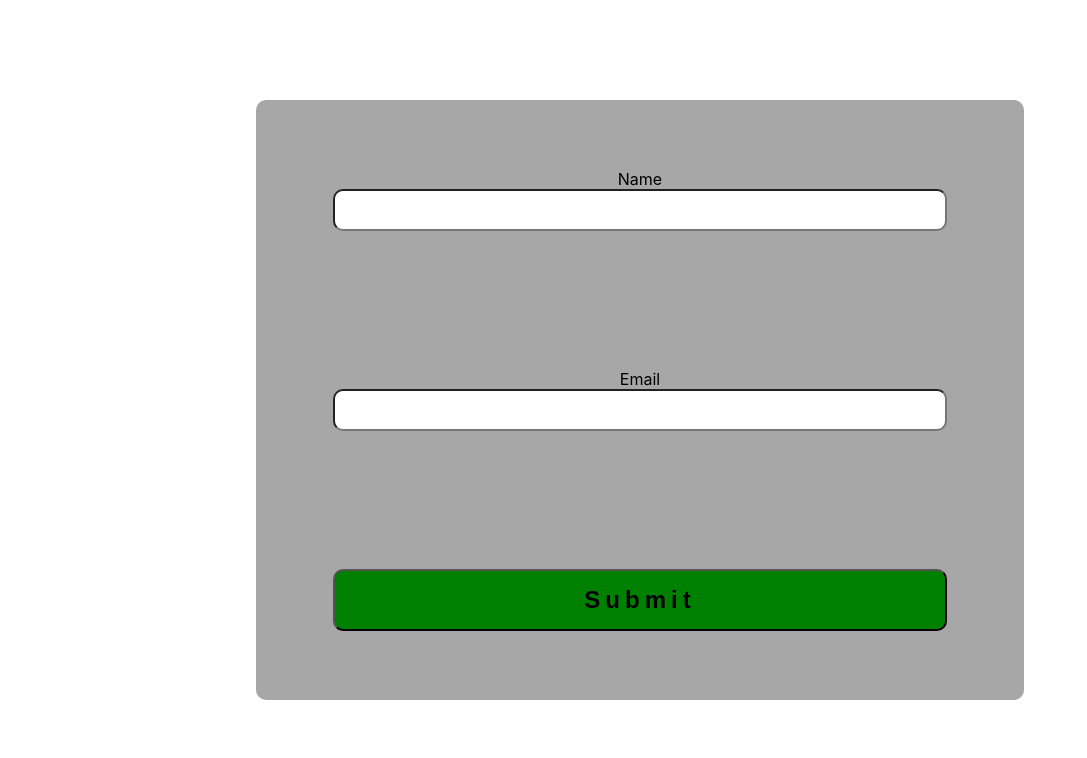
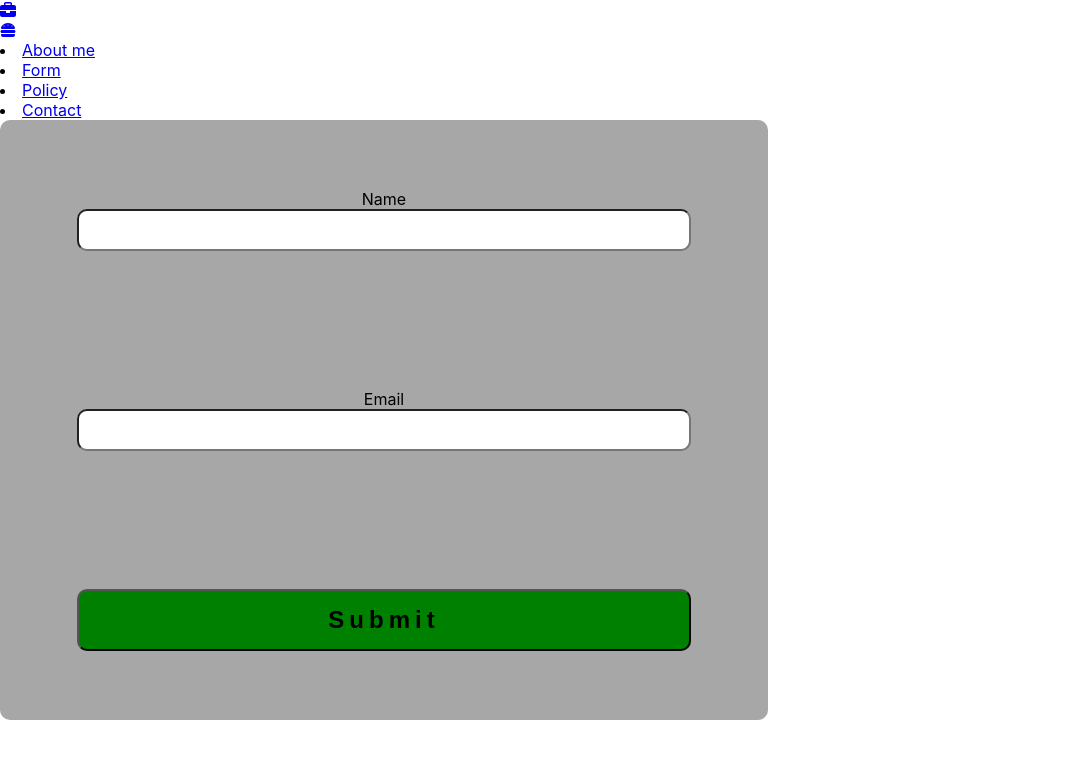
Before and after one commit to TDomagalski/DaftCodeAcademy, a React (Create React App) app in the folder ex1/: page / in a window 1280 px wide. Shown: the top 758 px of the page, without its empty margins (0-1087 px from the left). Built offline with nearby package versions, Linux system fonts and the light colour scheme.

Commit message:
fix: LOST APP ;/// - add font awesome and react router

```diff
--- a/ex1/package.json
+++ b/ex1/package.json
@@ -3,6 +3,9 @@
   "version": "0.1.0",
   "private": true,
   "dependencies": {
+    "@fortawesome/fontawesome-svg-core": "^6.1.1",
+    "@fortawesome/free-solid-svg-icons": "^6.1.1",
+    "@fortawesome/react-fontawesome": "^0.1.18",
     "@testing-library/jest-dom": "^5.16.4",
     "@testing-library/react": "^13.2.0",
     "@testing-library/user-event": "^13.5.0",
--- /dev/null
+++ b/ex1/src/components/Navigation.js
@@ -0,0 +1,47 @@
+import React from "react";
+import { useState } from "react";
+import { FontAwesomeIcon } from "@fortawesome/react-fontawesome";
+import { faBurger, faBriefcase } from "@fortawesome/free-solid-svg-icons";
+import { BrowserRouter, Link } from "react-router-dom";
+
+const Logo = <FontAwesomeIcon icon={faBriefcase} />;
+const burgerIcon = <FontAwesomeIcon icon={faBurger} />;
+
+export const Navigation = () => {
+	const [open, setOpen] = useState(false);
+
+	const handleHamburger = () => {
+		setOpen(!open);
+	};
+
+	return (
+		<BrowserRouter>
+			<nav>
+				<div className="navbar-top">
+					<div className="logo">
+						<a href="#">{Logo}</a>
+					</div>
+					<div onClick={handleHamburger} className="ham-menu">
+						<a href="#">{burgerIcon}</a>
+					</div>
+				</div>
+				<div className={open ? "navbar-bottom open" : "navbar-bottom"}>
+					<li>
+						<Link to="/">About me</Link>
+					</li>
+					<li>
+						<Link to="/form">Form</Link>
+					</li>
+					<li>
+						<Link to="/policy">Policy</Link>
+					</li>
+					<li>
+						<Link to="/contact">Contact</Link>
+					</li>
+				</div>
+			</nav>
+		</BrowserRouter>
+	);
+};
+
+export default Navigation;
--- a/ex1/src/index.js
+++ b/ex1/src/index.js
@@ -2,11 +2,13 @@ import React from "react";
 import ReactDOM from "react-dom/client";
 import "./index.css";
 import App from "./App";
+import Navigation from "./components/Navigation";
 import reportWebVitals from "./reportWebVitals";
 
 const root = ReactDOM.createRoot(document.getElementById("root"));
 root.render(
 	<React.StrictMode>
+		<Navigation />
 		<App />
 	</React.StrictMode>
 );
--- a/ex1/src/style.css
+++ b/ex1/src/style.css
@@ -10,11 +10,6 @@
 }
 
 .container {
-  position: absolute;
-  top: 50%;
-  left: 50%;
-  -webkit-transform: translate(-50%, -50%);
-          transform: translate(-50%, -50%);
   width: 60%;
   height: 75vh;
   background-color: #a7a7a7;
--- a/ex1/src/style.scss
+++ b/ex1/src/style.scss
@@ -13,10 +13,10 @@
 // ~~~~~~ GLOBAL CSS ~~~~~~
 
 .container {
-	position: absolute;
-	top: 50%;
-	left: 50%;
-	transform: translate(-50%, -50%);
+	// position: absolute;
+	// top: 50%;
+	// left: 50%;
+	// transform: translate(-50%, -50%);
 	width: 60%;
 	height: 75vh;
 	background-color: #a7a7a7;
```
Also changed, not shown: 2 other files (tests, documents, lock files or other folders).
